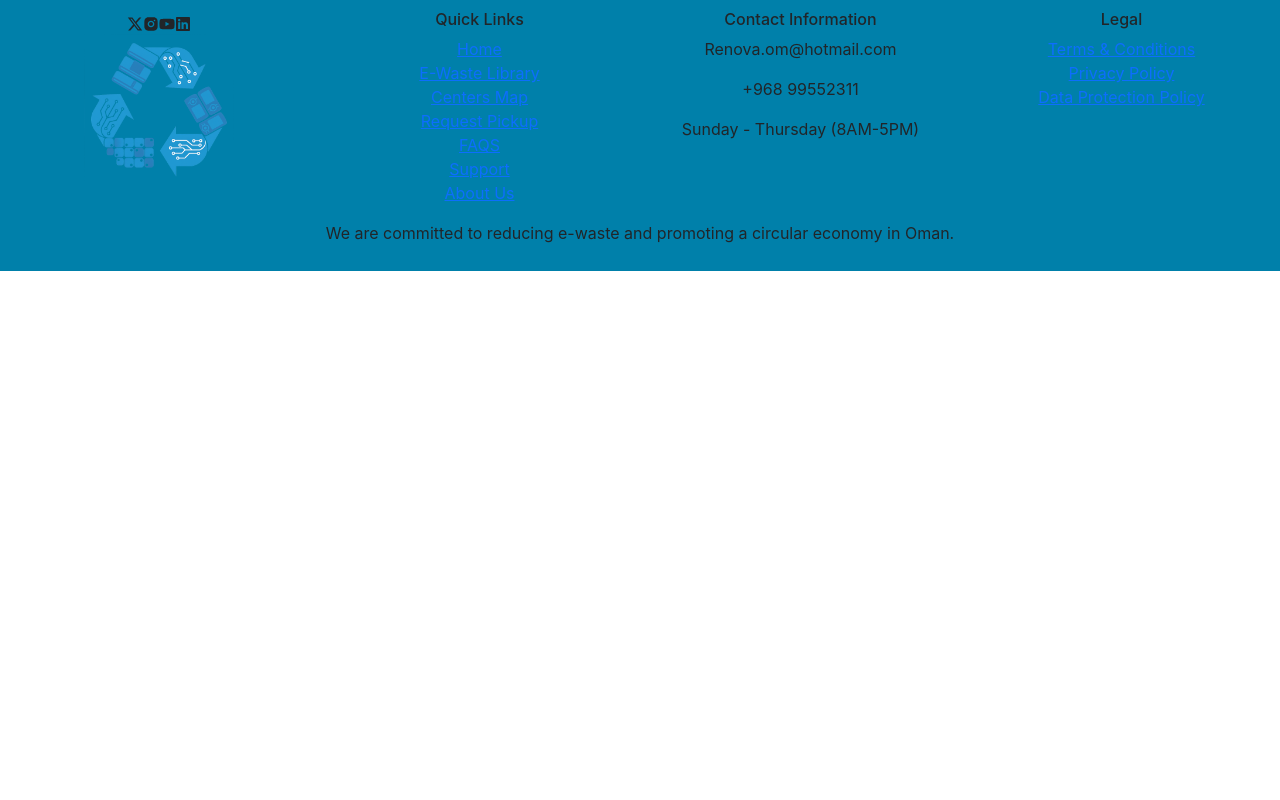
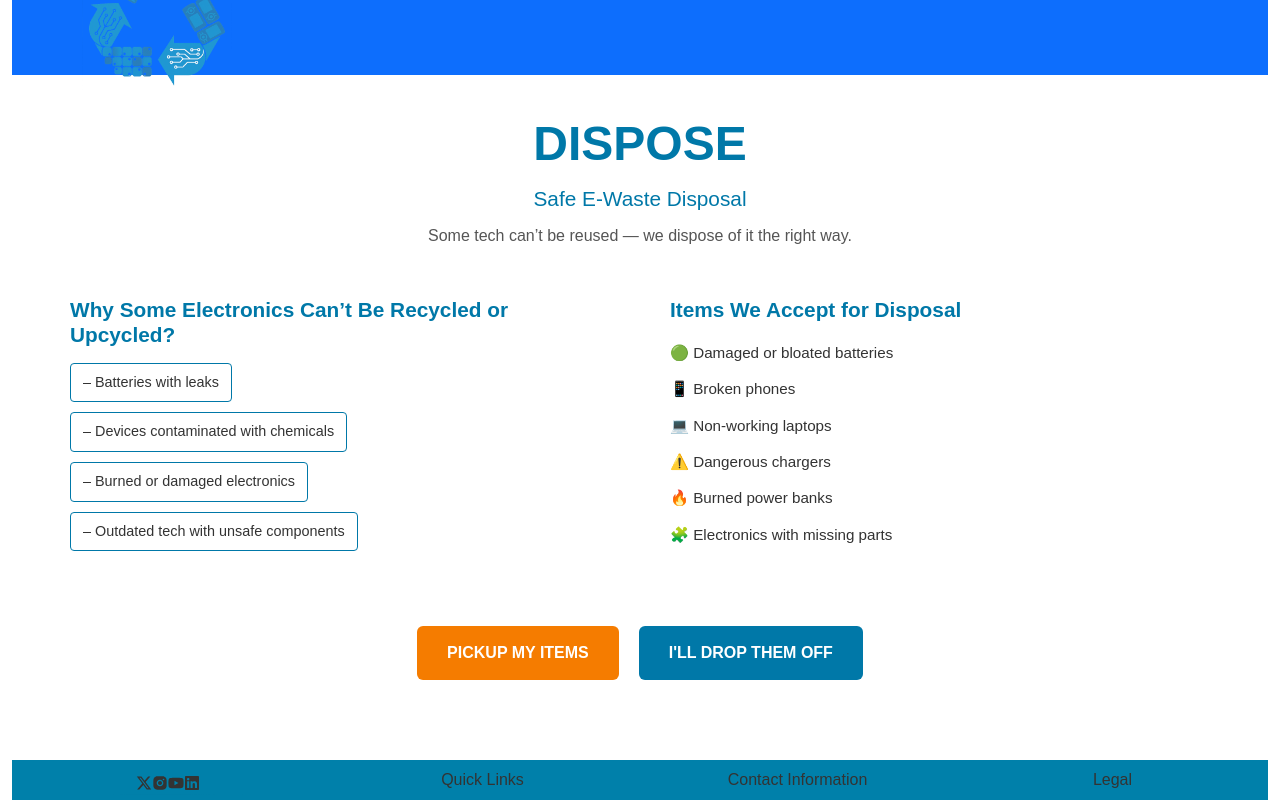
Before and after one commit to razanalraiisi/Renova, a React (Create React App) app in the folder client/: page /dispose in a window 1280 px wide. Shown: the top 800 px of the page. Built offline with nearby package versions, Linux system fonts and the light colour scheme; the HTML template or start-up script is replaced by a standard one.

Commit message:
Dispose page

```diff
--- a/client/src/App.js
+++ b/client/src/App.js
@@ -23,6 +23,7 @@ import AdminDashboard from "./components/AdminDashboard"; // fixed import
 import Start from "./components/Start.js";
 import Recycle from './components/Recycle.js';
 import Upcycle from './components/Upcycle.js';
+import Dispose from './components/Dispose.js';
 function App() {
   const email = useSelector((state) => state.users?.user?.email);
 
@@ -46,6 +47,7 @@ function App() {
             <Route path="/start" element={<Start />} />
              <Route path="/recycle" element={<Recycle />} />
              <Route path="/upcycle" element={<Upcycle />} />
+             <Route path="/dispose" element={<Dispose />} />
             {/* Dashboard routes */}
             <Route path="/UserDash" element={<UserDash />} />
             <Route path="/CollectorDash" element={<CollectorDash />} />
--- /dev/null
+++ b/client/src/components/Dispose.js
@@ -0,0 +1,176 @@
+import React from "react";
+import Header from "./Header";
+import Footer from "./Footer";
+
+const Dispose = () => {
+  const styles = {
+    page: {
+      fontFamily: "Arial, sans-serif",
+      minHeight: "100vh",
+      display: "flex",
+      flexDirection: "column",
+      backgroundColor: "#ffffff",
+      color: "#333",
+    },
+    main: {
+      flex: 1,
+      padding: "40px 30px",
+      maxWidth: "1200px",
+      margin: "0 auto",
+      width: "100%",
+    },
+
+    /* HERO */
+    hero: {
+      textAlign: "center",
+      marginBottom: "50px",
+    },
+    heroTitle: {
+      fontSize: "3rem",
+      color: "#0078a8",
+      fontWeight: "bold",
+      marginBottom: "10px",
+    },
+    heroSubtitle: {
+      fontSize: "1.3rem",
+      color: "#0078a8",
+      marginBottom: "10px",
+    },
+    heroText: {
+      fontSize: "1rem",
+      color: "#555",
+    },
+
+    /* COLUMNS */
+    columns: {
+      display: "flex",
+      gap: "60px",
+      flexWrap: "wrap",
+      marginBottom: "60px",
+      alignItems: "flex-start",
+    },
+    column: {
+      flex: 1,
+      minWidth: "280px",
+    },
+
+    sectionTitle: {
+      color: "#0078a8",
+      fontWeight: "bold",
+      marginBottom: "15px",
+      fontSize: "1.3rem",
+    },
+
+    /* LEFT BOX LIST */
+    reasonItem: {
+      border: "1px solid #0078a8",
+      padding: "8px 12px",
+      borderRadius: "4px",
+      fontSize: "0.9rem",
+      marginBottom: "10px",
+      width: "fit-content",
+    },
+
+    /* RIGHT LIST */
+    acceptList: {
+      listStyle: "none",
+      padding: 0,
+      lineHeight: "2",
+    },
+    acceptItem: {
+      display: "flex",
+      alignItems: "center",
+      gap: "10px",
+      fontSize: "0.95rem",
+      marginBottom: "6px",
+    },
+
+    /* BUTTONS */
+    buttons: {
+      display: "flex",
+      justifyContent: "center",
+      gap: "20px",
+      marginBottom: "40px",
+      flexWrap: "wrap",
+    },
+    pickupBtn: {
+      backgroundColor: "#f57c00",
+      color: "#fff",
+      padding: "15px 30px",
+      border: "none",
+      borderRadius: "6px",
+      fontWeight: "bold",
+      cursor: "pointer",
+      fontSize: "1rem",
+    },
+    dropoffBtn: {
+      backgroundColor: "#0078a8",
+      color: "#fff",
+      padding: "15px 30px",
+      border: "none",
+      borderRadius: "6px",
+      fontWeight: "bold",
+      cursor: "pointer",
+      fontSize: "1rem",
+    },
+  };
+
+  return (
+    <div style={styles.page}>
+      {/* HEADER */}
+      <Header />
+
+      {/* MAIN */}
+      <main style={styles.main}>
+        {/* HERO */}
+        <section style={styles.hero}>
+          <h1 style={styles.heroTitle}>DISPOSE</h1>
+          <p style={styles.heroSubtitle}>Safe E-Waste Disposal</p>
+          <p style={styles.heroText}>
+            Some tech can’t be reused — we dispose of it the right way.
+          </p>
+        </section>
+
+        {/* CONTENT */}
+        <section style={styles.columns}>
+          {/* LEFT */}
+          <div style={styles.column}>
+            <h3 style={styles.sectionTitle}>
+              Why Some Electronics Can’t Be Recycled or Upcycled?
+            </h3>
+
+            <div style={styles.reasonItem}>– Batteries with leaks</div>
+            <div style={styles.reasonItem}>– Devices contaminated with chemicals</div>
+            <div style={styles.reasonItem}>– Burned or damaged electronics</div>
+            <div style={styles.reasonItem}>– Outdated tech with unsafe components</div>
+          </div>
+
+          {/* RIGHT */}
+          <div style={styles.column}>
+            <h3 style={styles.sectionTitle}>Items We Accept for Disposal</h3>
+
+            <ul style={styles.acceptList}>
+              <li style={styles.acceptItem}>🟢 Damaged or bloated batteries</li>
+              <li style={styles.acceptItem}>📱 Broken phones</li>
+              <li style={styles.acceptItem}>💻 Non-working laptops</li>
+              <li style={styles.acceptItem}>⚠️ Dangerous chargers</li>
+              <li style={styles.acceptItem}>🔥 Burned power banks</li>
+              <li style={styles.acceptItem}>🧩 Electronics with missing parts</li>
+            </ul>
+          </div>
+        </section>
+
+        {/* BUTTONS */}
+        <section style={styles.buttons}>
+          <button style={styles.pickupBtn}>PICKUP MY ITEMS</button>
+          <button style={styles.dropoffBtn}>I'LL DROP THEM OFF</button>
+        </section>
+      </main>
+
+      {/* FOOTER */}
+      <Footer />
+    </div>
+  );
+};
+
+export default Dispose;
```
